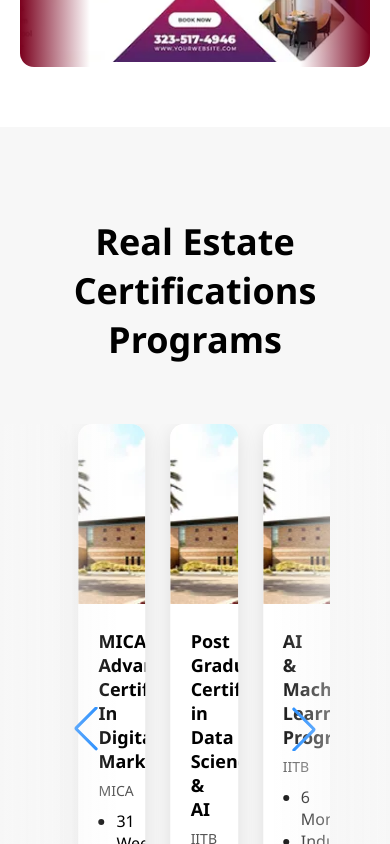
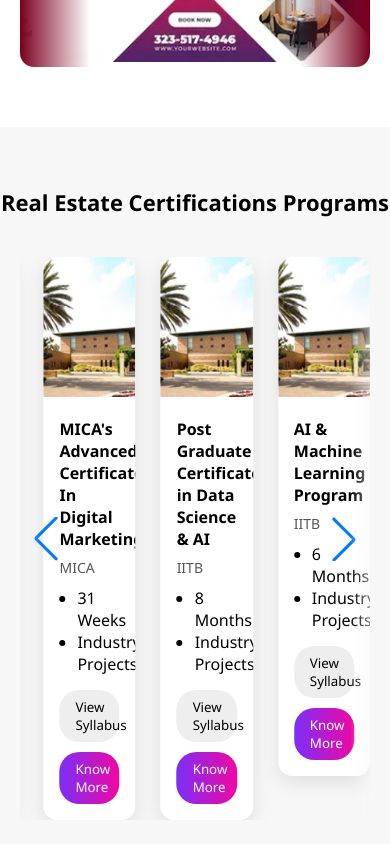
Before and after one commit to Rishwanth-M/realestate, a React (Vite) app: page / in a window 390 px wide. Shown: the part 8520-9364 px from the top of the page. Built offline with nearby package versions, Linux system fonts and the light colour scheme.

Commit message:
Update CertificationPrograms.css

```diff
--- a/src/components/CertificationPrograms/CertificationPrograms.css
+++ b/src/components/CertificationPrograms/CertificationPrograms.css
@@ -119,3 +119,94 @@
 .swiper-button-next{
   right:10px;
 }
+
+
+/* ================= TABLET ================= */
+
+@media (max-width:992px){
+
+  .cert-section{
+    padding:70px 0;
+  }
+
+  .cert-title{
+    font-size:30px;
+  }
+
+  .cert-slider-wrapper{
+    padding:0 40px;
+  }
+
+  .cert-slider-wrapper::before,
+  .cert-slider-wrapper::after{
+    width:80px;
+  }
+
+  .cert-card img{
+    height:160px;
+  }
+
+}
+
+
+/* ================= MOBILE ================= */
+
+@media (max-width:600px){
+
+  .cert-section{
+    padding:60px 0;
+  }
+
+  .cert-title{
+    font-size:26px;
+    margin-bottom:40px;
+  }
+
+  .cert-slider-wrapper{
+    padding:0 20px;
+  }
+
+  .cert-slider-wrapper::before,
+  .cert-slider-wrapper::after{
+    width:40px;
+  }
+
+  .cert-card img{
+    height:150px;
+  }
+
+  .cert-content{
+    padding:16px;
+  }
+
+  .cert-content h3{
+    font-size:16px;
+  }
+
+  .cert-buttons{
+    flex-direction:column;
+    gap:10px;
+  }
+
+  .btn-outline,
+  .btn-primary{
+    width:100%;
+    text-align:center;
+  }
+
+}
+
+
+/* ================= SMALL MOBILE ================= */
+
+@media (max-width:400px){
+
+  .cert-card img{
+    height:140px;
+  }
+
+  .cert-title{
+    font-size:22px;
+  }
+
+}
```
